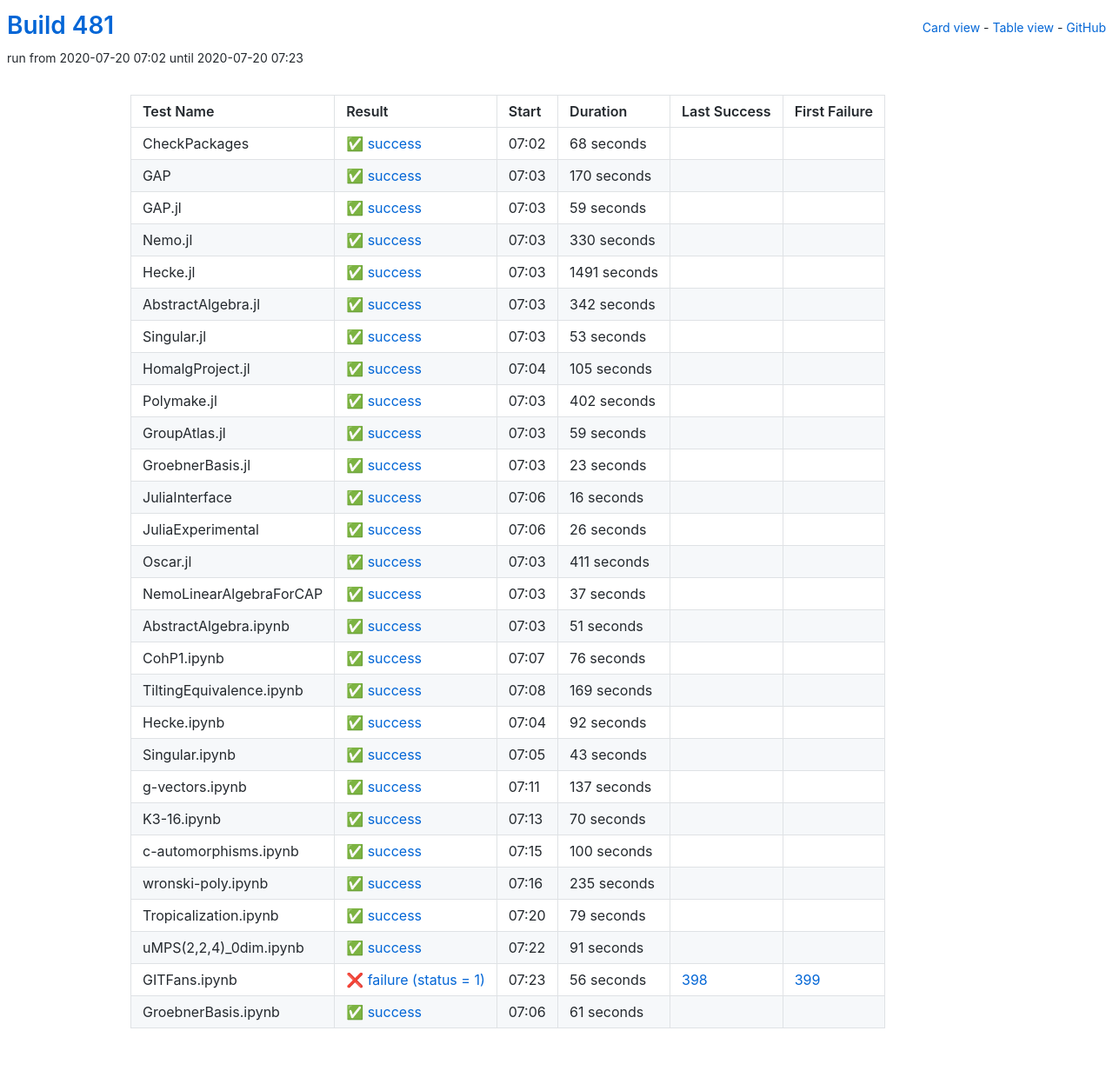
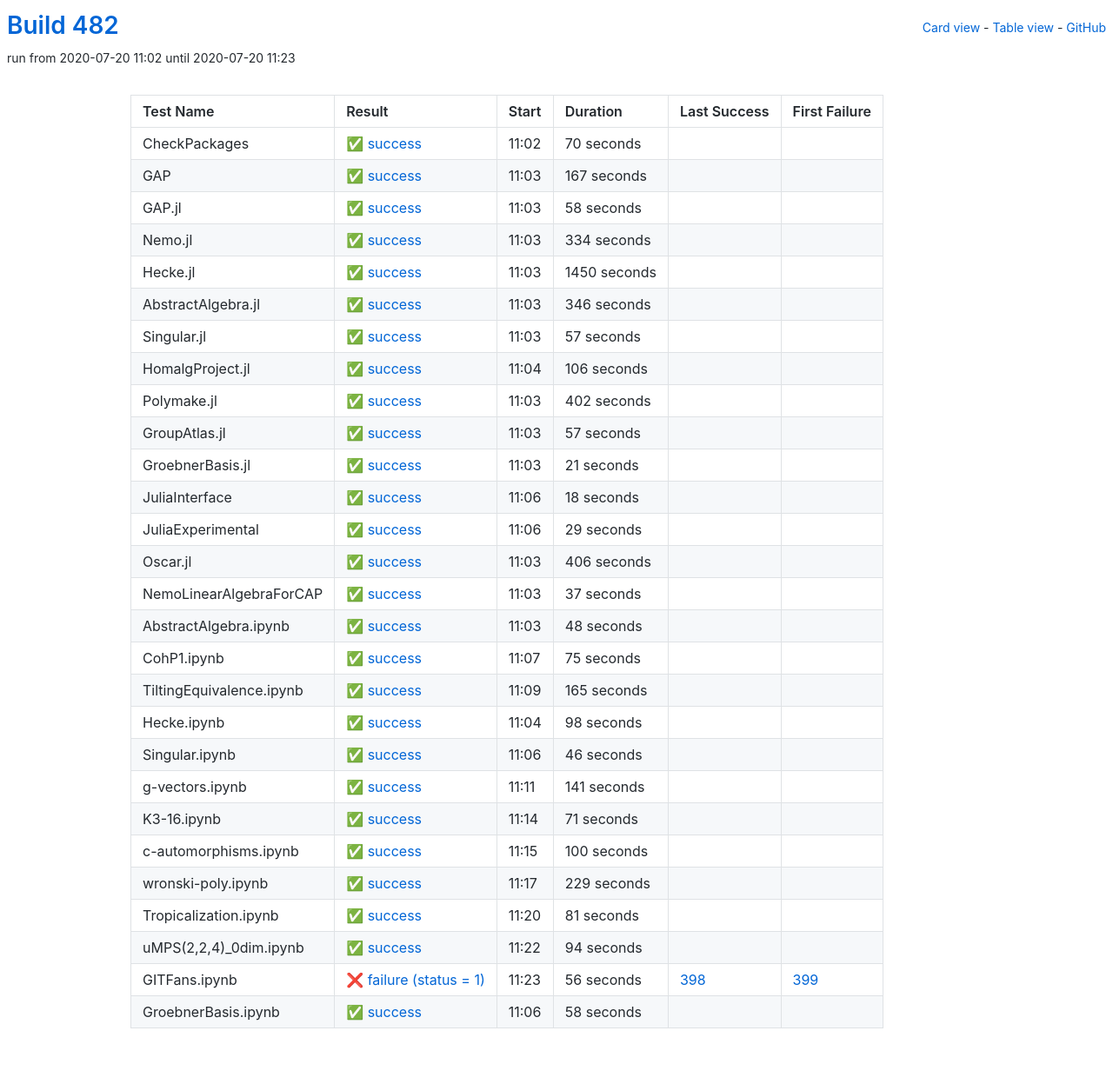
Before and after one commit to oscar-system/oscar-ci-status-stable, a Jekyll site: the page built from table.html, in a window 1280 px wide. Shown: the whole page at 87% size. Built offline with Jekyll 4.4.1, drawn with Linux system fonts in a browser that asks for light colours.

Commit message:
Build #482

```diff
--- a/_data/ci.yml
+++ b/_data/ci.yml
@@ -1,6 +1,6 @@
 ---
-build: 481
-build_url: https://oscarci.mathematik.uni-kl.de/job/oscar-stable/481/
+build: 482
+build_url: https://oscarci.mathematik.uni-kl.de/job/oscar-stable/482/
 job: oscar-stable
 organization: oscar-system
 repo: oscar-ci-status-stable
@@ -8,104 +8,104 @@ repourl: https://github.com/oscar-system/oscar-ci-status-stable
 tests:
 - name: CheckPackages
   id: checkpackages
-  log: https://oscarci.mathematik.uni-kl.de/job/oscar-stable/481/artifact/logs/build-481/CheckPackages.log
-  start: 2020-07-20 07:02
+  log: https://oscarci.mathematik.uni-kl.de/job/oscar-stable/482/artifact/logs/build-482/CheckPackages.log
+  start: 2020-07-20 11:02
   success: true
   exitcode: 0
   status: success
-  duration: 68
+  duration: 70
   last_success: false
   last_success_url:
   first_failure: false
   first_failure_url:
 - name: GAP
   id: gap
-  log: https://oscarci.mathematik.uni-kl.de/job/oscar-stable/481/artifact/logs/build-481/GAP.log
-  start: 2020-07-20 07:03
+  log: https://oscarci.mathematik.uni-kl.de/job/oscar-stable/482/artifact/logs/build-482/GAP.log
+  start: 2020-07-20 11:03
   success: true
   exitcode: 0
   status: success
-  duration: 170
+  duration: 167
   last_success: false
   last_success_url:
   first_failure: false
   first_failure_url:
 - name: GAP.jl
   id: gap-jl
-  log: https://oscarci.mathematik.uni-kl.de/job/oscar-stable/481/artifact/logs/build-481/GAP.jl.log
-  start: 2020-07-20 07:03
+  log: https://oscarci.mathematik.uni-kl.de/job/oscar-stable/482/artifact/logs/build-482/GAP.jl.log
+  start: 2020-07-20 11:03
   success: true
   exitcode: 0
   status: success
-  duration: 59
+  duration: 58
   last_success: false
   last_success_url:
   first_failure: false
   first_failure_url:
 - name: Nemo.jl
   id: nemo-jl
-  log: https://oscarci.mathematik.uni-kl.de/job/oscar-stable/481/artifact/logs/build-481/Nemo.jl.log
-  start: 2020-07-20 07:03
+  log: https://oscarci.mathematik.uni-kl.de/job/oscar-stable/482/artifact/logs/build-482/Nemo.jl.log
+  start: 2020-07-20 11:03
   success: true
   exitcode: 0
   status: success
-  duration: 330
+  duration: 334
   last_success: false
   last_success_url:
   first_failure: false
   first_failure_url:
 - name: Hecke.jl
   id: hecke-jl
-  log: https://oscarci.mathematik.uni-kl.de/job/oscar-stable/481/artifact/logs/build-481/Hecke.jl.log
-  start: 2020-07-20 07:03
+  log: https://oscarci.mathematik.uni-kl.de/job/oscar-stable/482/artifact/logs/build-482/Hecke.jl.log
+  start: 2020-07-20 11:03
   success: true
   exitcode: 0
   status: success
-  duration: 1491
+  duration: 1450
   last_success: false
   last_success_url:
   first_failure: false
   first_failure_url:
 - name: AbstractAlgebra.jl
   id: abstractalgebra-jl
-  log: https://oscarci.mathematik.uni-kl.de/job/oscar-stable/481/artifact/logs/build-481/AbstractAlgebra.jl.log
-  start: 2020-07-20 07:03
+  log: https://oscarci.mathematik.uni-kl.de/job/oscar-stable/482/artifact/logs/build-482/AbstractAlgebra.jl.log
+  start: 2020-07-20 11:03
   success: true
   exitcode: 0
   status: success
-  duration: 342
+  duration: 346
   last_success: false
   last_success_url:
   first_failure: false
   first_failure_url:
 - name: Singular.jl
   id: singular-jl
-  log: https://oscarci.mathematik.uni-kl.de/job/oscar-stable/481/artifact/logs/build-481/Singular.jl.log
-  start: 2020-07-20 07:03
+  log: https://oscarci.mathematik.uni-kl.de/job/oscar-stable/482/artifact/logs/build-482/Singular.jl.log
+  start: 2020-07-20 11:03
   success: true
   exitcode: 0
   status: success
-  duration: 53
+  duration: 57
   last_success: false
   last_success_url:
   first_failure: false
   first_failure_url:
 - name: HomalgProject.jl
   id: homalgproject-jl
-  log: https://oscarci.mathematik.uni-kl.de/job/oscar-stable/481/artifact/logs/build-481/HomalgProject.jl.log
-  start: 2020-07-20 07:04
+  log: https://oscarci.mathematik.uni-kl.de/job/oscar-stable/482/artifact/logs/build-482/HomalgProject.jl.log
+  start: 2020-07-20 11:04
   success: true
   exitcode: 0
   status: success
-  duration: 105
+  duration: 106
   last_success: false
   last_success_url:
   first_failure: false
   first_failure_url:
 - name: Polymake.jl
   id: polymake-jl
-  log: https://oscarci.mathematik.uni-kl.de/job/oscar-stable/481/artifact/logs/build-481/Polymake.jl.log
-  start: 2020-07-20 07:03
+  log: https://oscarci.mathematik.uni-kl.de/job/oscar-stable/482/artifact/logs/build-482/Polymake.jl.log
+  start: 2020-07-20 11:03
   success: true
   exitcode: 0
   status: success
@@ -116,68 +116,68 @@ tests:
   first_failure_url:
 - name: GroupAtlas.jl
   id: groupatlas-jl
-  log: https://oscarci.mathematik.uni-kl.de/job/oscar-stable/481/artifact/logs/build-481/GroupAtlas.jl.log
-  start: 2020-07-20 07:03
+  log: https://oscarci.mathematik.uni-kl.de/job/oscar-stable/482/artifact/logs/build-482/GroupAtlas.jl.log
+  start: 2020-07-20 11:03
   success: true
   exitcode: 0
   status: success
-  duration: 59
+  duration: 57
   last_success: false
   last_success_url:
   first_failure: false
   first_failure_url:
 - name: GroebnerBasis.jl
   id: groebnerbasis-jl
-  log: https://oscarci.mathematik.uni-kl.de/job/oscar-stable/481/artifact/logs/build-481/GroebnerBasis.jl.log
-  start: 2020-07-20 07:03
+  log: https://oscarci.mathematik.uni-kl.de/job/oscar-stable/482/artifact/logs/build-482/GroebnerBasis.jl.log
+  start: 2020-07-20 11:03
   success: true
   exitcode: 0
   status: success
-  duration: 23
+  duration: 21
   last_success: false
   last_success_url:
   first_failure: false
   first_failure_url:
 - name: JuliaInterface
   id: juliainterface
-  log: https://oscarci.mathematik.uni-kl.de/job/oscar-stable/481/artifact/logs/build-481/JuliaInterface.log
-  start: 2020-07-20 07:06
+  log: https://oscarci.mathematik.uni-kl.de/job/oscar-stable/482/artifact/logs/build-482/JuliaInterface.log
+  start: 2020-07-20 11:06
   success: true
   exitcode: 0
   status: success
-  duration: 16
+  duration: 18
   last_success: false
   last_success_url:
   first_failure: false
   first_failure_url:
 - name: JuliaExperimental
   id: juliaexperimental
-  log: https://oscarci.mathematik.uni-kl.de/job/oscar-stable/481/artifact/logs/build-481/JuliaExperimental.log
-  start: 2020-07-20 07:06
+  log: https://oscarci.mathematik.uni-kl.de/job/oscar-stable/482/artifact/logs/build-482/JuliaExperimental.log
+  start: 2020-07-20 11:06
   success: true
   exitcode: 0
   status: success
-  duration: 26
+  duration: 29
   last_success: false
   last_success_url:
   first_failure: false
   first_failure_url:
 - name: Oscar.jl
   id: oscar-jl
-  log: https://oscarci.mathematik.uni-kl.de/job/oscar-stable/481/artifact/logs/build-481/Oscar.jl.log
-  start: 2020-07-20 07:03
+  log: https://oscarci.mathematik.uni-kl.de/job/oscar-stable/482/artifact/logs/build-482/Oscar.jl.log
+  start: 2020-07-20 11:03
   success: true
   exitcode: 0
   status: success
-  duration: 411
+  duration: 406
   last_success: false
   last_success_url:
   first_failure: false
   first_failure_url:
 - name: NemoLinearAlgebraForCAP
   id: nemolinearalgebraforcap
-  log: https://oscarci.mathematik.uni-kl.de/job/oscar-stable/481/artifact/logs/build-481/NemoLinearAlgebraForCAP.log
-  start: 2020-07-20 07:03
+  log: https://oscarci.mathematik.uni-kl.de/job/oscar-stable/482/artifact/logs/build-482/NemoLinearAlgebraForCAP.log
+  start: 2020-07-20 11:03
   success: true
   exitcode: 0
   status: success
@@ -188,92 +188,92 @@ tests:
   first_failure_url:
 - name: AbstractAlgebra.ipynb
   id: abstractalgebra-ipynb
-  log: https://oscarci.mathematik.uni-kl.de/job/oscar-stable/481/artifact/logs/build-481/AbstractAlgebra.ipynb.log
-  start: 2020-07-20 07:03
+  log: https://oscarci.mathematik.uni-kl.de/job/oscar-stable/482/artifact/logs/build-482/AbstractAlgebra.ipynb.log
+  start: 2020-07-20 11:03
   success: true
   exitcode: 0
   status: success
-  duration: 51
+  duration: 48
   last_success: false
   last_success_url:
   first_failure: false
   first_failure_url:
 - name: CohP1.ipynb
   id: cohp1-ipynb
-  log: https://oscarci.mathematik.uni-kl.de/job/oscar-stable/481/artifact/logs/build-481/CohP1.ipynb.log
-  start: 2020-07-20 07:07
+  log: https://oscarci.mathematik.uni-kl.de/job/oscar-stable/482/artifact/logs/build-482/CohP1.ipynb.log
+  start: 2020-07-20 11:07
   success: true
   exitcode: 0
   status: success
-  duration: 76
+  duration: 75
   last_success: false
   last_success_url:
   first_failure: false
   first_failure_url:
 - name: TiltingEquivalence.ipynb
   id: tiltingequivalence-ipynb
-  log: https://oscarci.mathematik.uni-kl.de/job/oscar-stable/481/artifact/logs/build-481/TiltingEquivalence.ipynb.log
-  start: 2020-07-20 07:08
+  log: https://oscarci.mathematik.uni-kl.de/job/oscar-stable/482/artifact/logs/build-482/TiltingEquivalence.ipynb.log
+  start: 2020-07-20 11:09
   success: true
   exitcode: 0
   status: success
-  duration: 169
+  duration: 165
   last_success: false
   last_success_url:
   first_failure: false
   first_failure_url:
 - name: Hecke.ipynb
   id: hecke-ipynb
-  log: https://oscarci.mathematik.uni-kl.de/job/oscar-stable/481/artifact/logs/build-481/Hecke.ipynb.log
-  start: 2020-07-20 07:04
+  log: https://oscarci.mathematik.uni-kl.de/job/oscar-stable/482/artifact/logs/build-482/Hecke.ipynb.log
+  start: 2020-07-20 11:04
   success: true
   exitcode: 0
   status: success
-  duration: 92
+  duration: 98
   last_success: false
   last_success_url:
   first_failure: false
   first_failure_url:
 - name: Singular.ipynb
   id: singular-ipynb
-  log: https://oscarci.mathematik.uni-kl.de/job/oscar-stable/481/artifact/logs/build-481/Singular.ipynb.log
-  start: 2020-07-20 07:05
+  log: https://oscarci.mathematik.uni-kl.de/job/oscar-stable/482/artifact/logs/build-482/Singular.ipynb.log
+  start: 2020-07-20 11:06
   success: true
   exitcode: 0
   status: success
-  duration: 43
+  duration: 46
   last_success: false
   last_success_url:
   first_failure: false
   first_failure_url:
 - name: g-vectors.ipynb
   id: g-vectors-ipynb
-  log: https://oscarci.mathematik.uni-kl.de/job/oscar-stable/481/artifact/logs/build-481/g-vectors.ipynb.log
-  start: 2020-07-20 07:11
+  log: https://oscarci.mathematik.uni-kl.de/job/oscar-stable/482/artifact/logs/build-482/g-vectors.ipynb.log
+  start: 2020-07-20 11:11
   success: true
   exitcode: 0
   status: success
-  duration: 137
+  duration: 141
   last_success: false
   last_success_url:
   first_failure: false
   first_failure_url:
 - name: K3-16.ipynb
   id: k3-16-ipynb
-  log: https://oscarci.mathematik.uni-kl.de/job/oscar-stable/481/artifact/logs/build-481/K3-16.ipynb.log
-  start: 2020-07-20 07:13
+  log: https://oscarci.mathematik.uni-kl.de/job/oscar-stable/482/artifact/logs/build-482/K3-16.ipynb.log
+  start: 2020-07-20 11:14
   success: true
   exitcode: 0
   status: success
-  duration: 70
+  duration: 71
   last_success: false
   last_success_url:
   first_failure: false
   first_failure_url:
 - name: c-automorphisms.ipynb
   id: c-automorphisms-ipynb
-  log: https://oscarci.mathematik.uni-kl.de/job/oscar-stable/481/artifact/logs/build-481/c-automorphisms.ipynb.log
-  start: 2020-07-20 07:15
+  log: https://oscarci.mathematik.uni-kl.de/job/oscar-stable/482/artifact/logs/build-482/c-automorphisms.ipynb.log
+  start: 2020-07-20 11:15
   success: true
   exitcode: 0
   status: success
@@ -284,44 +284,44 @@ tests:
   first_failure_url:
 - name: wronski-poly.ipynb
   id: wronski-poly-ipynb
-  log: https://oscarci.mathematik.uni-kl.de/job/oscar-stable/481/artifact/logs/build-481/wronski-poly.ipynb.log
-  start: 2020-07-20 07:16
+  log: https://oscarci.mathematik.uni-kl.de/job/oscar-stable/482/artifact/logs/build-482/wronski-poly.ipynb.log
+  start: 2020-07-20 11:17
   success: true
   exitcode: 0
   status: success
-  duration: 235
+  duration: 229
   last_success: false
   last_success_url:
   first_failure: false
   first_failure_url:
 - name: Tropicalization.ipynb
   id: tropicalization-ipynb
-  log: https://oscarci.mathematik.uni-kl.de/job/oscar-stable/481/artifact/logs/build-481/Tropicalization.ipynb.log
-  start: 2020-07-20 07:20
+  log: https://oscarci.mathematik.uni-kl.de/job/oscar-stable/482/artifact/logs/build-482/Tropicalization.ipynb.log
+  start: 2020-07-20 11:20
   success: true
   exitcode: 0
   status: success
-  duration: 79
+  duration: 81
   last_success: false
   last_success_url:
   first_failure: false
   first_failure_url:
 - name: uMPS(2,2,4)_0dim.ipynb
   id: umps-2-2-4-0dim-ipynb
-  log: https://oscarci.mathematik.uni-kl.de/job/oscar-stable/481/artifact/logs/build-481/uMPS-2-2-4-_0dim.ipynb.log
-  start: 2020-07-20 07:22
+  log: https://oscarci.mathematik.uni-kl.de/job/oscar-stable/482/artifact/logs/build-482/uMPS-2-2-4-_0dim.ipynb.log
+  start: 2020-07-20 11:22
   success: true
   exitcode: 0
   status: success
-  duration: 91
+  duration: 94
   last_success: false
   last_success_url:
   first_failure: false
   first_failure_url:
 - name: GITFans.ipynb
   id: gitfans-ipynb
-  log: https://oscarci.mathematik.uni-kl.de/job/oscar-stable/481/artifact/logs/build-481/GITFans.ipynb.log
-  start: 2020-07-20 07:23
+  log: https://oscarci.mathematik.uni-kl.de/job/oscar-stable/482/artifact/logs/build-482/GITFans.ipynb.log
+  start: 2020-07-20 11:23
   success: false
   exitcode: 1
   status: failure
@@ -332,12 +332,12 @@ tests:
   first_failure_url: https://oscarci.mathematik.uni-kl.de/job/oscar-stable/399/
 - name: GroebnerBasis.ipynb
   id: groebnerbasis-ipynb
-  log: https://oscarci.mathematik.uni-kl.de/job/oscar-stable/481/artifact/logs/build-481/GroebnerBasis.ipynb.log
-  start: 2020-07-20 07:06
+  log: https://oscarci.mathematik.uni-kl.de/job/oscar-stable/482/artifact/logs/build-482/GroebnerBasis.ipynb.log
+  start: 2020-07-20 11:06
   success: true
   exitcode: 0
   status: success
-  duration: 61
+  duration: 58
   last_success: false
   last_success_url:
   first_failure: false
```
Also changed, not shown: README.md.
